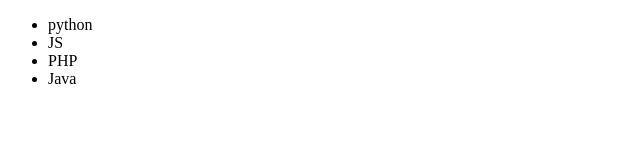
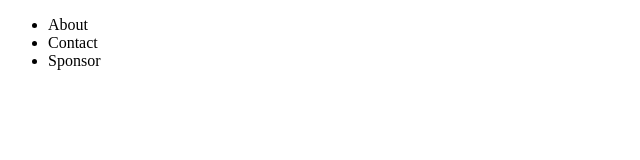
Before and after one commit to sabbirsun/Dom, a plain HTML site: page index.html in a window 1280 px wide. Shown: the full height of the page, 0-640 px from the left. Drawn offline with Linux system fonts and the light colour scheme.

Commit message:
insertBefor

```diff
--- a/index.html
+++ b/index.html
@@ -57,8 +57,14 @@
 
      </div> -->
 
+     <!-- <ul id="menu">
+
+     </ul> -->
+
      <ul id="menu">
-
+      <li>About</li>
+      <li>Contact</li>
+      <li>Sponsor</li>
      </ul>
     <script src="index.js"></script>
 </body>
--- a/index.js
+++ b/index.js
@@ -97,7 +97,9 @@ console.log(menu.innerHTML);*/
 
 menu.innerHTML = "<p>JS DOM Tutorial</p>";*/
 
-let menu = document.querySelector("#menu");
+// Fragment Document
+
+/*let menu = document.querySelector("#menu");
 let lang = [`python`, `JS`, `PHP`, `Java`];
 
 let fragment = document.createDocumentFragment();
@@ -107,4 +109,11 @@ lang.forEach((language) =>{
     fragment.appendChild(li);
 })
 
-menu.appendChild(fragment);
+menu.appendChild(fragment);*/
+
+// InsertBefore
+
+/*let menu = document.querySelector("#menu");
+let li = document.createElement("li");
+li.textContent = "Home";
+menu.insertBefore(li, menu.firstElementChild);*/
```
